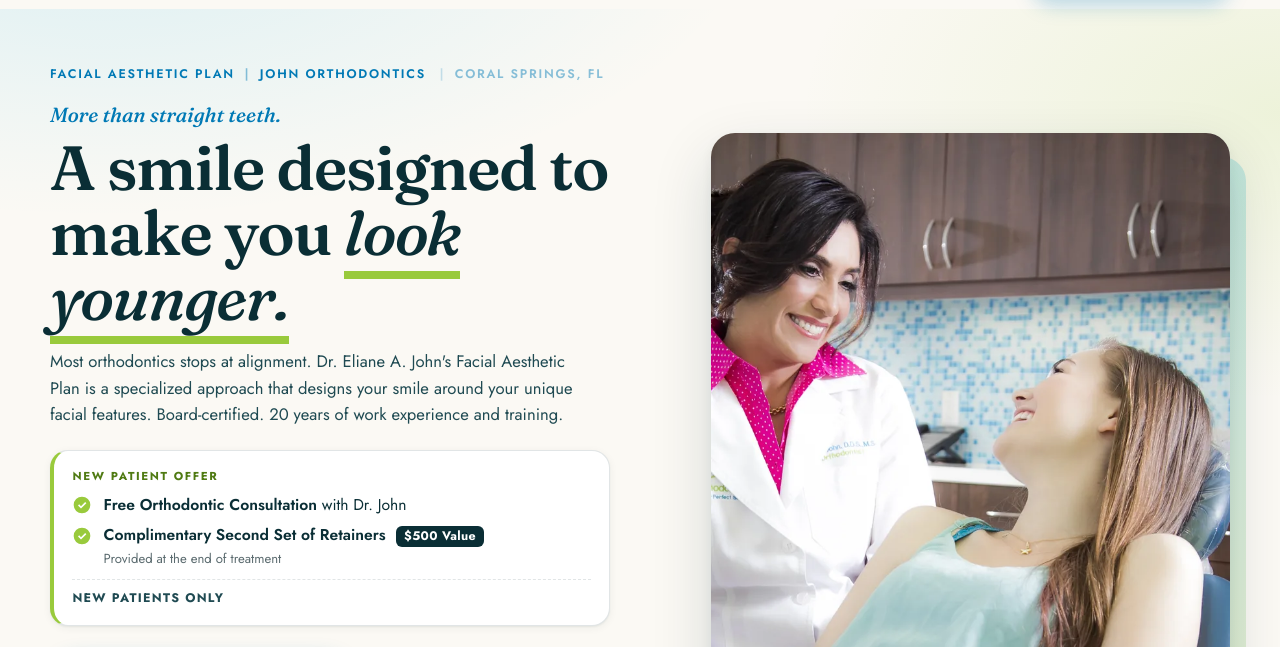
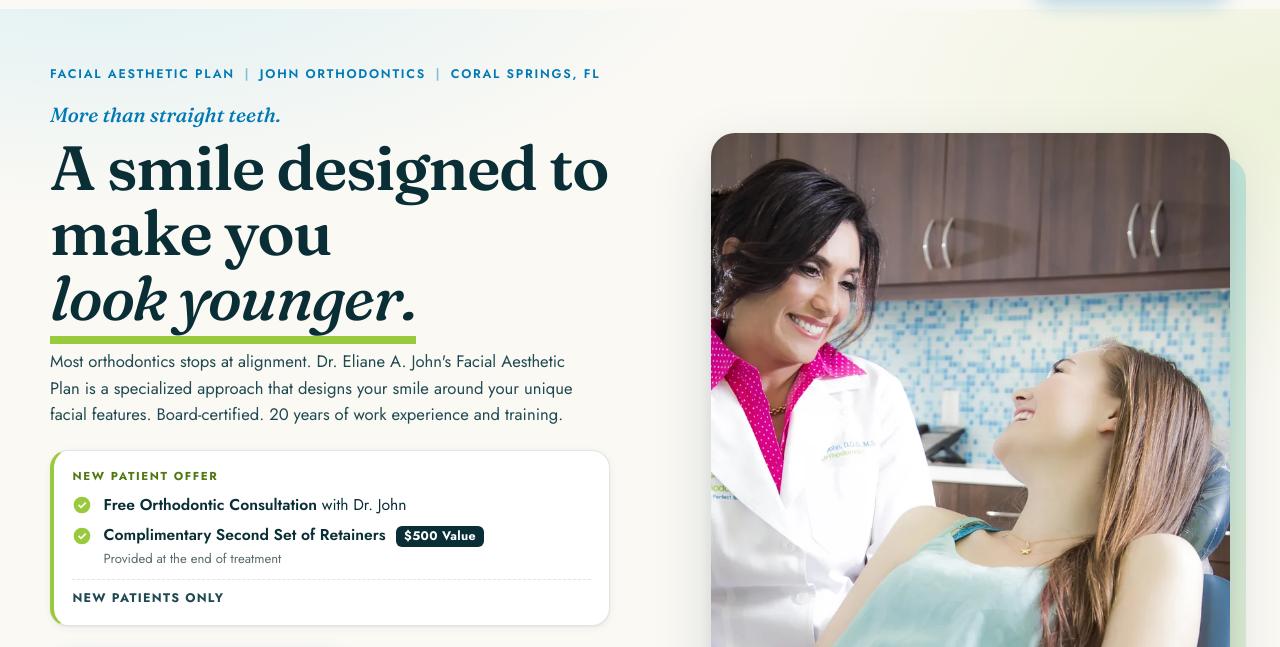
Before and after one commit to malik539/john-ortho, a plain HTML site: page index.html in a window 1280 px wide. Shown: the part 94-741 px from the top of the page. Drawn offline with Linux system fonts and the light colour scheme.

Commit message:
Polish hero typography: keep underlined phrase together, fix eyebrow opacity
Co-Authored-By: Claude Fable 5.1 <noreply@anthropic.com>
Claude-Session: https://claude.ai/code/session_015iPSDuhMLcb1btiBi7CPaE

```diff
--- a/assets/css/styles.css
+++ b/assets/css/styles.css
@@ -66,7 +66,7 @@ h1 em, h2 em { font-weight: 500; }
   font-size: .78rem; font-weight: 600; letter-spacing: .14em; text-transform: uppercase;
   color: var(--blue-text);
 }
-.eyebrow span { opacity: .45; margin-inline: .25rem; }
+.eyebrow span[aria-hidden] { opacity: .45; margin-inline: .25rem; }
 .eyebrow-light { color: var(--green); }
 .lead { font-size: clamp(1rem, 1.3vw, 1.125rem); color: var(--ink-2); }
 
@@ -374,7 +374,7 @@ section[id] { scroll-margin-top: var(--header-h); }
 .hero-copy h1 { margin: .3rem 0 1.1rem; max-width: 15ch; }
 @media (min-width: 1200px) { .hero-copy h1 { max-width: 17ch; } }
 .h1-kicker { display: block; font-family: var(--font-display); font-style: italic; font-weight: 500; font-size: clamp(1.05rem, 1.6vw, 1.35rem); letter-spacing: 0; line-height: 1.3; color: var(--blue-text); margin-bottom: .45rem; }
-h1 em { color: var(--ink); font-weight: 500; border-bottom: .14em solid var(--green); line-height: 1; }
+h1 em { color: var(--ink); font-weight: 500; border-bottom: .14em solid var(--green); line-height: 1; white-space: nowrap; }
 .hero-copy .lead { max-width: 54ch; }
 
 .offer-stack {
```
